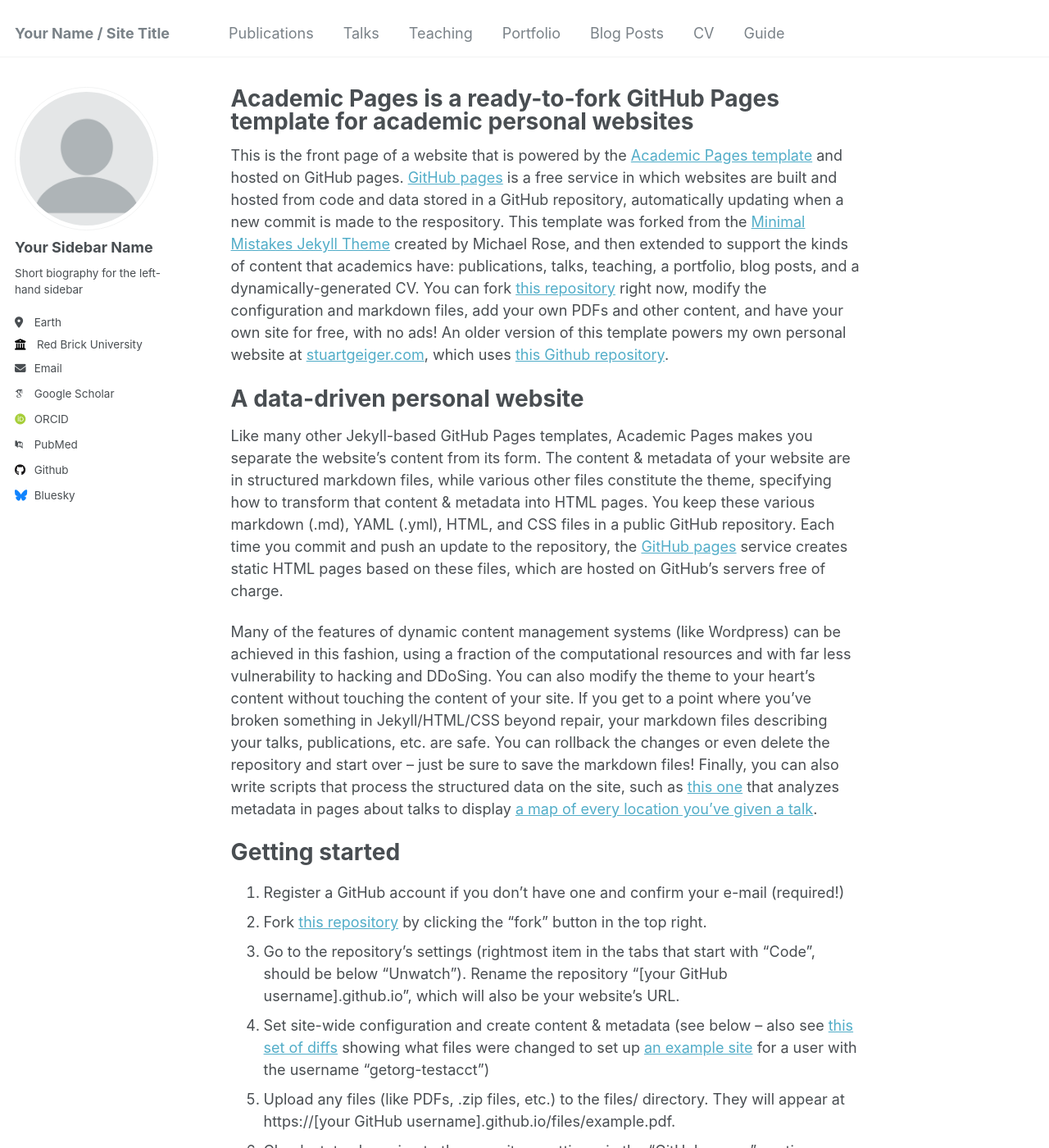
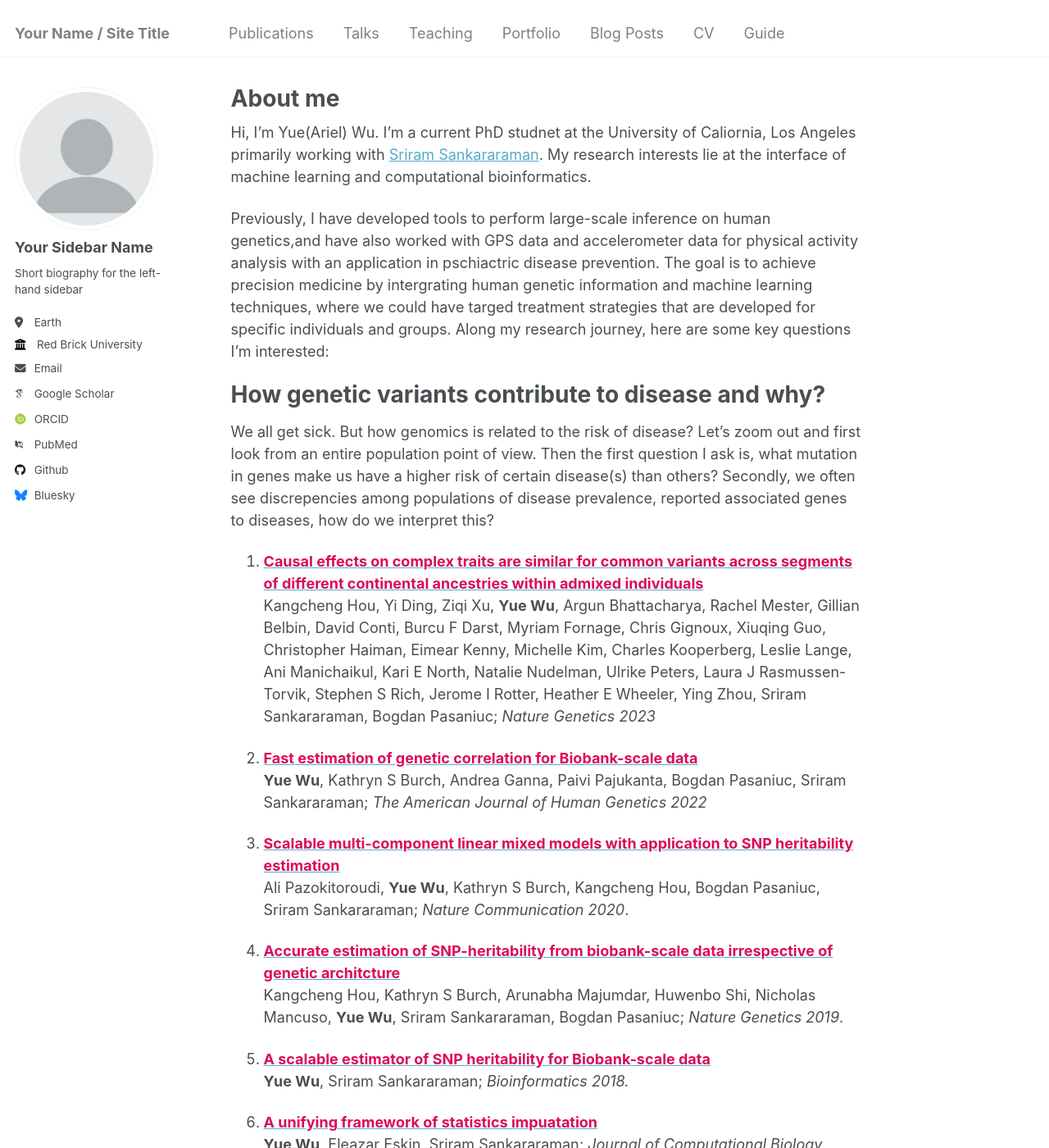
Before and after one commit to ariel-wu/ariel-wu.github.io, a Jekyll site: the page built from _pages/about.md, in a window 1280 px wide and 1400 px high. Shown: the whole window at 82% size. Built offline with Jekyll 4.4.1, drawn with Linux system fonts in a browser that asks for light colours; some web fonts are replaced; some of the changed text lies outside the part shown.

Commit message:
Update about.md

```diff
--- a/_pages/about.md
+++ b/_pages/about.md
@@ -1,49 +1,44 @@
 ---
 permalink: /
-title: "Academic Pages is a ready-to-fork GitHub Pages template for academic personal websites"
+title: "About me"
+excerpt: "About me"
 author_profile: true
 redirect_from:
   - /about/
   - /about.html
 ---
 
-This is the front page of a website that is powered by the [Academic Pages template](https://github.com/academicpages/academicpages.github.io) and hosted on GitHub pages. [GitHub pages](https://pages.github.com) is a free service in which websites are built and hosted from code and data stored in a GitHub repository, automatically updating when a new commit is made to the respository. This template was forked from the [Minimal Mistakes Jekyll Theme](https://mmistakes.github.io/minimal-mistakes/) created by Michael Rose, and then extended to support the kinds of content that academics have: publications, talks, teaching, a portfolio, blog posts, and a dynamically-generated CV. You can fork [this repository](https://github.com/academicpages/academicpages.github.io) right now, modify the configuration and markdown files, add your own PDFs and other content, and have your own site for free, with no ads! An older version of this template powers my own personal website at [stuartgeiger.com](http://stuartgeiger.com), which uses [this Github repository](https://github.com/staeiou/staeiou.github.io).
+Hi, I'm Yue(Ariel) Wu. I'm a current PhD studnet at the University of Caliornia, Los Angeles primarily working with [Sriram Sankararaman](http://web.cs.ucla.edu/~sriram/). My research interests lie at the interface of machine learning and computational bioinformatics.
 
-A data-driven personal website
+
+Previously, I have developed tools to perform large-scale inference on human genetics,and have also worked with GPS data and accelerometer data for physical activity analysis with an application in pschiactric disease prevention. The goal is to achieve precision medicine by intergrating human genetic information and machine learning techniques, where we could have targed treatment strategies that are developed for specific individuals and groups. Along my research journey, here are some key questions I'm interested:
+
+How genetic variants contribute to disease and why?
 ======
-Like many other Jekyll-based GitHub Pages templates, Academic Pages makes you separate the website's content from its form. The content & metadata of your website are in structured markdown files, while various other files constitute the theme, specifying how to transform that content & metadata into HTML pages. You keep these various markdown (.md), YAML (.yml), HTML, and CSS files in a public GitHub repository. Each time you commit and push an update to the repository, the [GitHub pages](https://pages.github.com/) service creates static HTML pages based on these files, which are hosted on GitHub's servers free of charge.
+We all get sick. But how genomics is related to the risk of disease? Let's zoom out and first look from an entire population point of view. Then the first question I ask is, what mutation in genes make us have a higher risk of certain disease(s) than others? Secondly, we often see discrepencies among populations of disease prevalence, reported associated genes to diseases, how do we interpret this?
 
-Many of the features of dynamic content management systems (like Wordpress) can be achieved in this fashion, using a fraction of the computational resources and with far less vulnerability to hacking and DDoSing. You can also modify the theme to your heart's content without touching the content of your site. If you get to a point where you've broken something in Jekyll/HTML/CSS beyond repair, your markdown files describing your talks, publications, etc. are safe. You can rollback the changes or even delete the repository and start over -- just be sure to save the markdown files! Finally, you can also write scripts that process the structured data on the site, such as [this one](https://github.com/academicpages/academicpages.github.io/blob/master/talkmap.ipynb) that analyzes metadata in pages about talks to display [a map of every location you've given a talk](https://academicpages.github.io/talkmap.html).
+1. [<span style="color:#db0a5b"> **Causal effects on complex traits are similar for common variants across segments of different continental ancestries within admixed individuals**</span>](https://www.nature.com/articles/s41588-023-01338-6) <br> Kangcheng Hou, Yi Ding, Ziqi Xu, __Yue Wu__, Argun Bhattacharya, Rachel Mester, Gillian Belbin, David Conti, Burcu F Darst, Myriam Fornage, Chris Gignoux, Xiuqing Guo, Christopher Haiman, Eimear Kenny, Michelle Kim, Charles Kooperberg, Leslie Lange, Ani Manichaikul, Kari E North, Natalie Nudelman, Ulrike Peters, Laura J Rasmussen-Torvik, Stephen S Rich, Jerome I Rotter, Heather E Wheeler, Ying Zhou, Sriram Sankararaman, Bogdan Pasaniuc; *Nature Genetics 2023*
 
-Getting started
+1. [<span style="color:#db0a5b"> **Fast estimation of genetic correlation for Biobank-scale data**</span>](https://www.cell.com/ajhg/fulltext/S0002-9297(21)00427-4) <br> __Yue Wu__, Kathryn S Burch, Andrea Ganna, Paivi Pajukanta, Bogdan Pasaniuc, Sriram Sankararaman; *The American Journal of Human Genetics 2022*
+
+1. [<span style="color:#db0a5b">**Scalable multi-component linear mixed models with application to SNP heritability estimation**</span>](https://www.nature.com/articles/s41467-020-17576-9) <br> Ali Pazokitoroudi, __Yue Wu__, Kathryn S Burch, Kangcheng Hou, Bogdan Pasaniuc, Sriram Sankararaman; *Nature Communication 2020*.
+
+1. [<span style="color:#db0a5b">**Accurate estimation of SNP-heritability from biobank-scale data irrespective of genetic architcture**</span>](https://www.nature.com/articles/s41588-019-0465-0) <br> Kangcheng Hou, Kathryn S Burch, Arunabha Majumdar, Huwenbo Shi, Nicholas Mancuso, __Yue Wu__, Sriram Sankararaman, Bogdan Pasaniuc; *Nature Genetics 2019*.
+
+1. [<span style="color:#db0a5b"> **A scalable estimator of SNP heritability for Biobank-scale data**</span>](https://academic.oup.com/bioinformatics/article/34/13/i187/5045805)<br> __Yue Wu__, Sriram Sankararaman; *Bioinformatics 2018.*
+
+1. [<span style="color:#db0a5b"> **A unifying framework of statistics impuatation**</span>](https://www.liebertpub.com/doi/full/10.1089/cmb.2019.0449)<br> __Yue Wu__, Eleazar Eskin, Sriram Sankararaman; *Journal of Computational Biology 2018*.
+
+2. [<span style="color:#db0a5b">**Improving imputation accuracy by inferring causal variants in genetic studies**</span>] (https://www.liebertpub.com/doi/full/10.1089/cmb.2018.0139)<br> __Yue Wu*__, Farhad Hormozdiari*, Joon Wha J.Joo, Eleazar Eskin; *Research in Computational Molecular Biology 2017*.
+
+
+
+
+#What patients respone to treatments and why?
+
+
+What affects disease progress?
 ======
-1. Register a GitHub account if you don't have one and confirm your e-mail (required!)
-1. Fork [this repository](https://github.com/academicpages/academicpages.github.io) by clicking the "fork" button in the top right.
-1. Go to the repository's settings (rightmost item in the tabs that start with "Code", should be below "Unwatch"). Rename the repository "[your GitHub username].github.io", which will also be your website's URL.
-1. Set site-wide configuration and create content & metadata (see below -- also see [this set of diffs](http://archive.is/3TPas) showing what files were changed to set up [an example site](https://getorg-testacct.github.io) for a user with the username "getorg-testacct")
-1. Upload any files (like PDFs, .zip files, etc.) to the files/ directory. They will appear at https://[your GitHub username].github.io/files/example.pdf.
-1. Check status by going to the repository settings, in the "GitHub pages" section
+Now we zoom into individuals. How do patients disease journey differ? Are there genetic factor that shape the disease progression trajectory? How enviromental factor or lifestyle -- which might affect our body, for example, through metabolism, that leads to different progression through time?
 
-Site-wide configuration
-------
-The main configuration file for the site is in the base directory in [_config.yml](https://github.com/academicpages/academicpages.github.io/blob/master/_config.yml), which defines the content in the sidebars and other site-wide features. You will need to replace the default variables with ones about yourself and your site's github repository. The configuration file for the top menu is in [_data/navigation.yml](https://github.com/academicpages/academicpages.github.io/blob/master/_data/navigation.yml). For example, if you don't have a portfolio or blog posts, you can remove those items from that navigation.yml file to remove them from the header.
-
-Create content & metadata
-------
-For site content, there is one markdown file for each type of content, which are stored in directories like _publications, _talks, _posts, _teaching, or _pages. For example, each talk is a markdown file in the [_talks directory](https://github.com/academicpages/academicpages.github.io/tree/master/_talks). At the top of each markdown file is structured data in YAML about the talk, which the theme will parse to do lots of cool stuff. The same structured data about a talk is used to generate the list of talks on the [Talks page](https://academicpages.github.io/talks), each [individual page](https://academicpages.github.io/talks/2012-03-01-talk-1) for specific talks, the talks section for the [CV page](https://academicpages.github.io/cv), and the [map of places you've given a talk](https://academicpages.github.io/talkmap.html) (if you run this [python file](https://github.com/academicpages/academicpages.github.io/blob/master/talkmap.py) or [Jupyter notebook](https://github.com/academicpages/academicpages.github.io/blob/master/talkmap.ipynb), which creates the HTML for the map based on the contents of the _talks directory).
-
-**Markdown generator**
-
-I have also created [a set of Jupyter notebooks](https://github.com/academicpages/academicpages.github.io/tree/master/markdown_generator
-) that converts a CSV containing structured data about talks or presentations into individual markdown files that will be properly formatted for the Academic Pages template. The sample CSVs in that directory are the ones I used to create my own personal website at stuartgeiger.com. My usual workflow is that I keep a spreadsheet of my publications and talks, then run the code in these notebooks to generate the markdown files, then commit and push them to the GitHub repository.
-
-How to edit your site's GitHub repository
-------
-Many people use a git client to create files on their local computer and then push them to GitHub's servers. If you are not familiar with git, you can directly edit these configuration and markdown files directly in the github.com interface. Navigate to a file (like [this one](https://github.com/academicpages/academicpages.github.io/blob/master/_talks/2012-03-01-talk-1.md) and click the pencil icon in the top right of the content preview (to the right of the "Raw | Blame | History" buttons). You can delete a file by clicking the trashcan icon to the right of the pencil icon. You can also create new files or upload files by navigating to a directory and clicking the "Create new file" or "Upload files" buttons.
-
-Example: editing a markdown file for a talk
-![Editing a markdown file for a talk](/images/editing-talk.png)
-
-For more info
-------
-More info about configuring Academic Pages can be found in [the guide](https://academicpages.github.io/markdown/). The [guides for the Minimal Mistakes theme](https://mmistakes.github.io/minimal-mistakes/docs/configuration/) (which this theme was forked from) might also be helpful.
+1. [<span style="color:#db0a5b">**Personalized mood prediction from patterns of behavior collected with smartphones**</span>]([https://www.nature.com/articles/s41746-024-01035-6) <br> Balliu Brunilda, Douglas Chris, Seok Darsol, Shenhav Liat, __Yue Wu__, Chatzopoulou Doxa, Kaiser Bill, Chen Victor, Kim Jennifer, Deverasetty Sandeep, Arnaudova Inna, Gibbons Robert, Congdon Eliza, Craske Michelle, G, Freimer Nelson, B, Halperin Eran, B, Sankararaman Sriram, Flint Jonathan;*npj Digital Medicine 2024*
```
